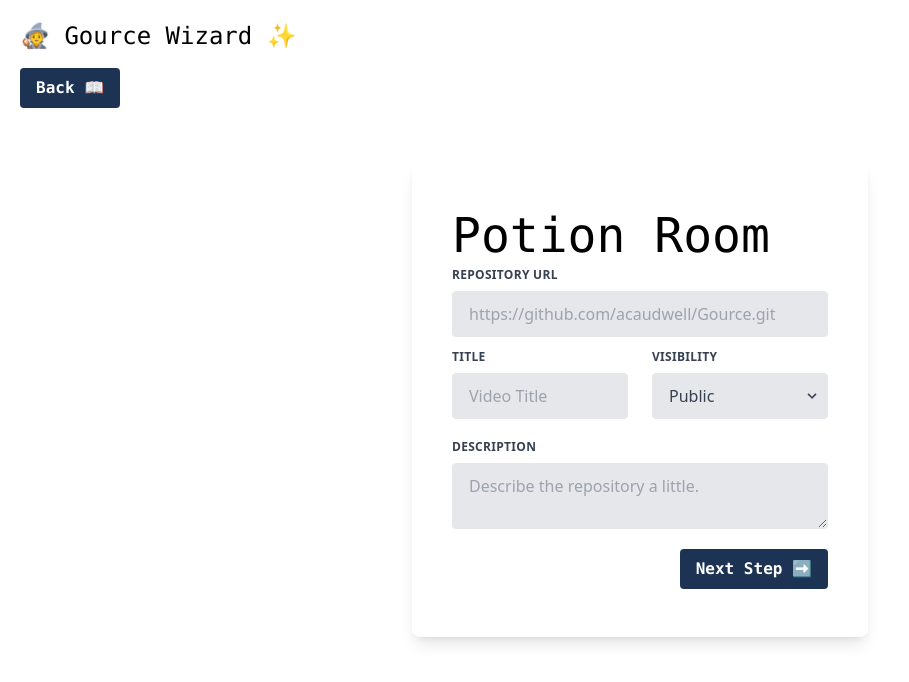
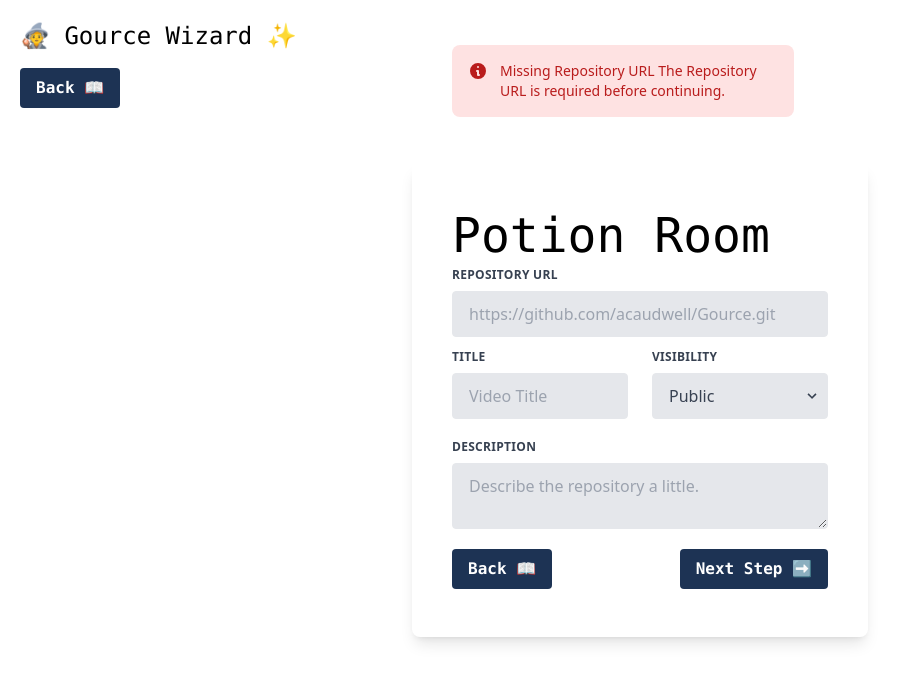
Before and after one commit to RobertNichita/GourceWizard, a React (Create React App) app in the folder frontend/: page /create in a window 1280 px wide. Both pictures are taken after a click on the button "Next Step ➡️". Shown: the top 682 px of the page, without its empty margins (0-909 px from the left). Built offline with nearby package versions, Linux system fonts and the light colour scheme.

Commit message:
form validation and back button

```diff
--- a/frontend/src/components/alert/ErrorAlert.tsx
+++ b/frontend/src/components/alert/ErrorAlert.tsx
@@ -1,11 +1,26 @@
 export function ErrorAlert(props) {
-    const { title, description } = props;
+  const {title, description} = props;
 
-
-    return <div className="flex p-4 mb-4 text-sm text-red-700 bg-red-100 rounded-lg dark:bg-red-200 dark:text-red-800" role="alert">
-        <svg className="inline flex-shrink-0 mr-3 w-5 h-5" fill="currentColor" viewBox="0 0 20 20" xmlns="http://www.w3.org/2000/svg"><path fill-rule="evenodd" d="M18 10a8 8 0 11-16 0 8 8 0 0116 0zm-7-4a1 1 0 11-2 0 1 1 0 012 0zM9 9a1 1 0 000 2v3a1 1 0 001 1h1a1 1 0 100-2v-3a1 1 0 00-1-1H9z" clip-rule="evenodd"></path></svg>
-        <div>
-            <span className="font-medium">{title}</span> {description}
-        </div>
-    </div>;
+  return (
+    <div
+      className="flex p-4 mb-4 text-sm text-red-700 bg-red-100 rounded-lg dark:bg-red-200 dark:text-red-800"
+      role="alert"
+    >
+      <svg
+        className="inline flex-shrink-0 mr-3 w-5 h-5"
+        fill="currentColor"
+        viewBox="0 0 20 20"
+        xmlns="http://www.w3.org/2000/svg"
+      >
+        <path
+          fillRule="evenodd"
+          d="M18 10a8 8 0 11-16 0 8 8 0 0116 0zm-7-4a1 1 0 11-2 0 1 1 0 012 0zM9 9a1 1 0 000 2v3a1 1 0 001 1h1a1 1 0 100-2v-3a1 1 0 00-1-1H9z"
+          clipRule="evenodd"
+        ></path>
+      </svg>
+      <div>
+        <span className="font-medium">{title}</span> {description}
+      </div>
+    </div>
+  );
 }
--- a/frontend/src/routes/create.tsx
+++ b/frontend/src/routes/create.tsx
@@ -2,6 +2,7 @@ import {Button} from '../components/Button';
 import {useNavigate} from 'react-router-dom';
 import {AppBanner} from '../components/navigation/AppBanner';
 import {Back} from '../components/navigation/Back';
+import {ErrorAlert} from '../components/alert/ErrorAlert';
 import {useState} from 'react';
 
 export default function library() {
@@ -9,7 +10,40 @@ export default function library() {
 
   const [repoURL, setRepoURL] = useState('');
   const [title, setTitle] = useState('');
+  const [visibility, setVisibility] = useState('Public');
   const [description, setDescription] = useState('');
+  const [error, setError] = useState(null);
+
+  const handleSubmit = event => {
+    event.preventDefault();
+    if (!repoURL) {
+      setError({
+        title: 'Missing Repository URL',
+        description: 'The Repository URL is required before continuing.',
+      });
+    } else if (!title) {
+      setError({
+        title: 'Missing Video Title',
+        description: 'A Video Title is required before continuing.',
+      });
+    } else if (!visibility) {
+      setError({
+        title: 'Missing Video Visibility',
+        description:
+          'You must declare the visibility of the repository is required before continuing.',
+      });
+    } else {
+      setError(null);
+      navigate('/customize', {
+        state: {
+          repoURL: repoURL,
+          visibility: visibility,
+          title: title,
+          description: description,
+        },
+      });
+    }
+  };
 
   return (
     <div>
@@ -18,10 +52,17 @@ export default function library() {
         <Back></Back>
       </div>
       <div className="flex h-screen items-center justify-center flex-col mx-10">
-        <div className="flex items-start justify-center flex-col m-10 p-10 rounded-lg shadow-lg">
+        <div className="relative flex items-start justify-center flex-col m-10 p-10 rounded-lg shadow-lg">
+          <div className="absolute -top-1/4 w-3/4">
+            {error && (
+              <ErrorAlert
+                title={error.title}
+                description={error.description}
+              ></ErrorAlert>
+            )}
+          </div>
           <p className="my-2 text-5xl">Potion Room</p>
 
-          {/* Form Design from: https://v1.tailwindcss.com/components/forms# */}
           <form className="w-full max-w-lg">
             <div className="flex flex-wrap -mx-3">
               <div className="w-full px-3">
@@ -61,7 +102,14 @@ export default function library() {
                   Visibility
                 </label>
                 <div className="relative">
-                  <select className="form-input" id="grid-state">
+                  <select
+                    className="form-input"
+                    id="grid-state"
+                    onChange={e => {
+                      e.preventDefault();
+                      setVisibility(e.target.value);
+                    }}
+                  >
                     <option>Public</option>
                     <option>Private</option>
                   </select>
@@ -95,21 +143,21 @@ export default function library() {
               </div>
             </div>
 
-            <div className="flex items-end justify-end">
+            <div className="flex items-end justify-between">
               <Button
                 className="-mx-0"
+                title="Back 📖"
+                type="button"
+                onClick={() => {
+                  navigate('/library');
+                }}
+              ></Button>
+              <Button
+                className="-mx-0"
+                type="submit"
                 title="Next Step ➡️"
-                onClick={() => {
-                  if (repoURL && title && description) {
-                    navigate('/customize', {
-                      state: {
-                        repoURL: repoURL,
-                        visibility: 'PUBLIC', // TODO: do not hardcode
-                        title: title,
-                        description: description,
-                      },
-                    });
-                  }
+                onClick={e => {
+                  handleSubmit(e);
                 }}
               ></Button>
             </div>
```
